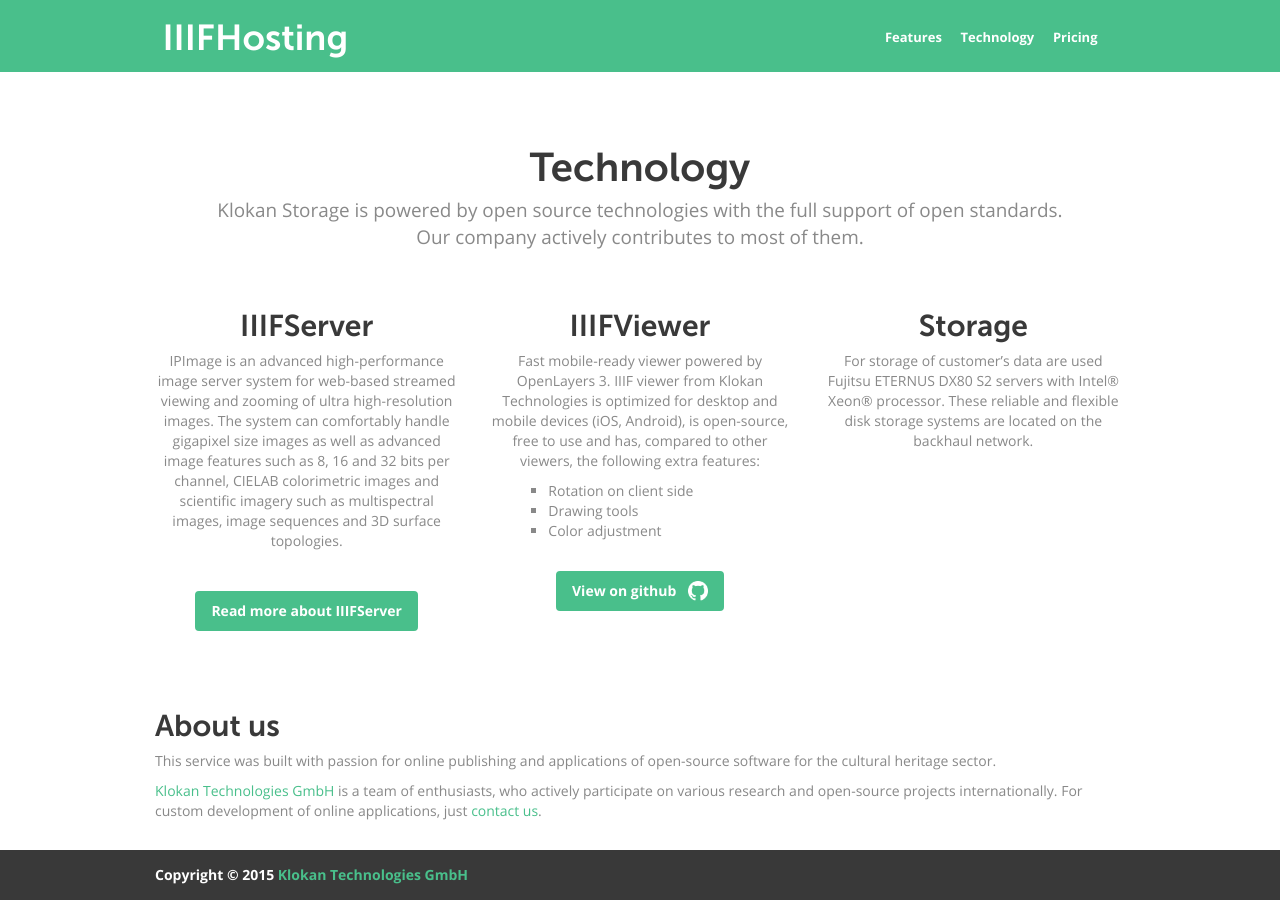
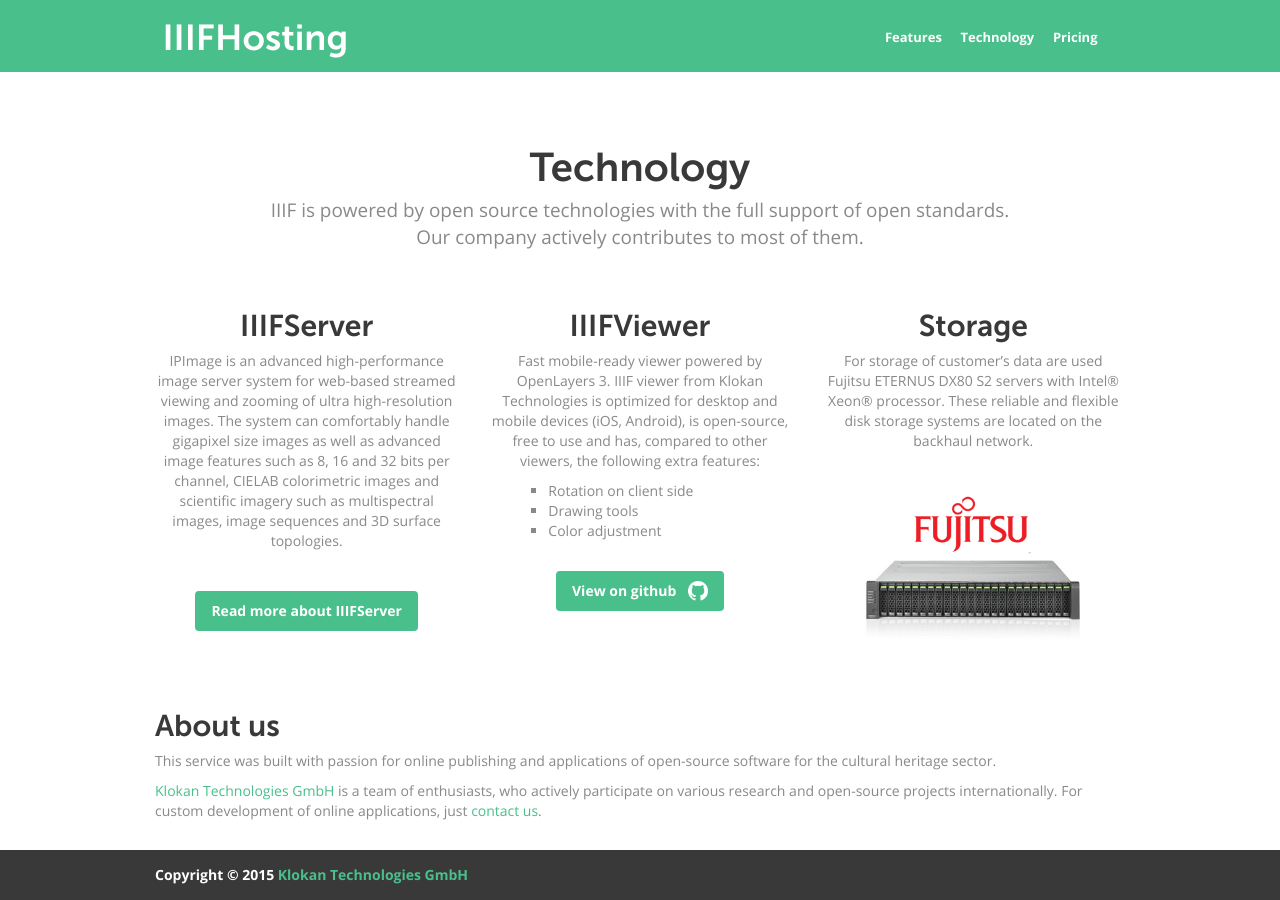
Before and after one commit to klokantech/www.iiifhosting.com, a Jekyll site: the page built from technology.html, in a window 1280 px wide. Built offline with Jekyll 4.4.1, drawn with Linux system fonts in a browser that asks for light colours.

Commit message:
Minor fixes

```diff
--- a/index.html
+++ b/index.html
@@ -13,14 +13,14 @@
 <div class="row container">
   <div class="col10 offset1 center padb-8 padt-4">
     <h1>Lightning fast hosting for large images</h1>
-    <p class="bigger">Quick and effortless service built (on Open source)
+    <p class="bigger">Quick and effortless service built
       with support of <a>IIIF protocol</a>,<br> a proven solution for
       the hosting of large imagery.</p>
   </div>
 </div>
 <div class="row bg-gray-light">
   <div class="col12 center pady-4">
-    <h2>How does it work?</h2>
+    <h2>How it works?</h2>
     <div class="container padt-3">
       <div class="col4 center pad-0">
         <img src="{{site.baseurl}}img/upload.png" alt="How ti works 1st step">
--- a/technology.html
+++ b/technology.html
@@ -8,7 +8,7 @@
   <div class="row padt-4">
     <div class="col12 center">
       <h1>Technology</h1>
-      <p class="bigger">Klokan Storage is powered by open source technologies
+      <p class="bigger">IIIF is powered by open source technologies
         with the full support of open standards.<br>
         Our company actively contributes to most of them.</p>
     </div>
@@ -45,9 +45,10 @@
     </div>
     <div class="col4">
       <h2>Storage</h2>
-      <p>For storage of customer’s data are used Fujitsu ETERNUS DX80 S2
+      <p class="padb-3">For storage of customer’s data are used Fujitsu ETERNUS DX80 S2
         servers with Intel® Xeon® processor. These reliable and flexible
         disk storage systems are located on the backhaul network.</p>
+      <img src="{{site.baseurl}}img/server.jpg" alt="Fujitsu" style="width: 80%;">
     </div>
   </div>
     <div class="row">
```
Also changed, not shown: img/server.jpg (added).
